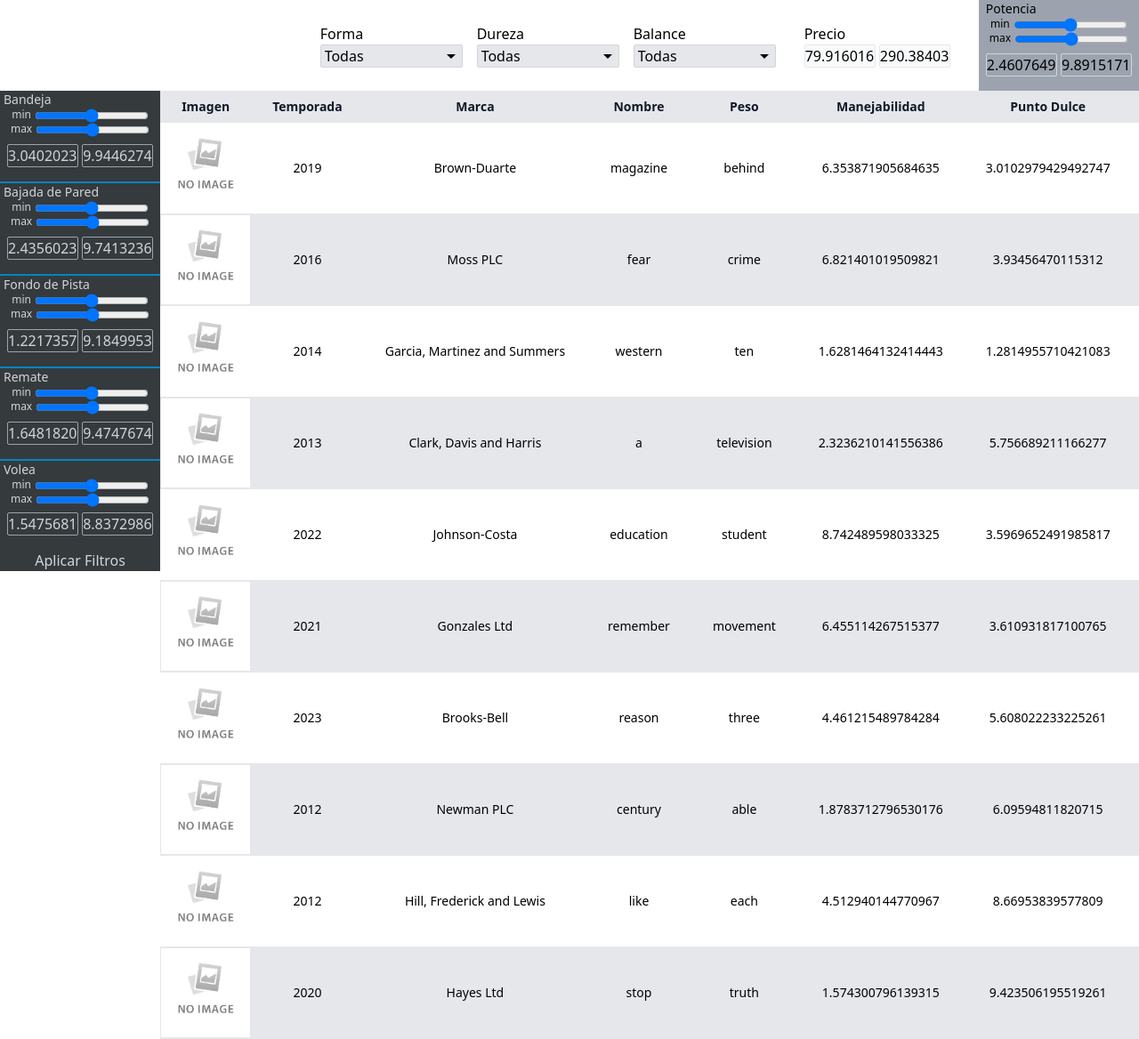
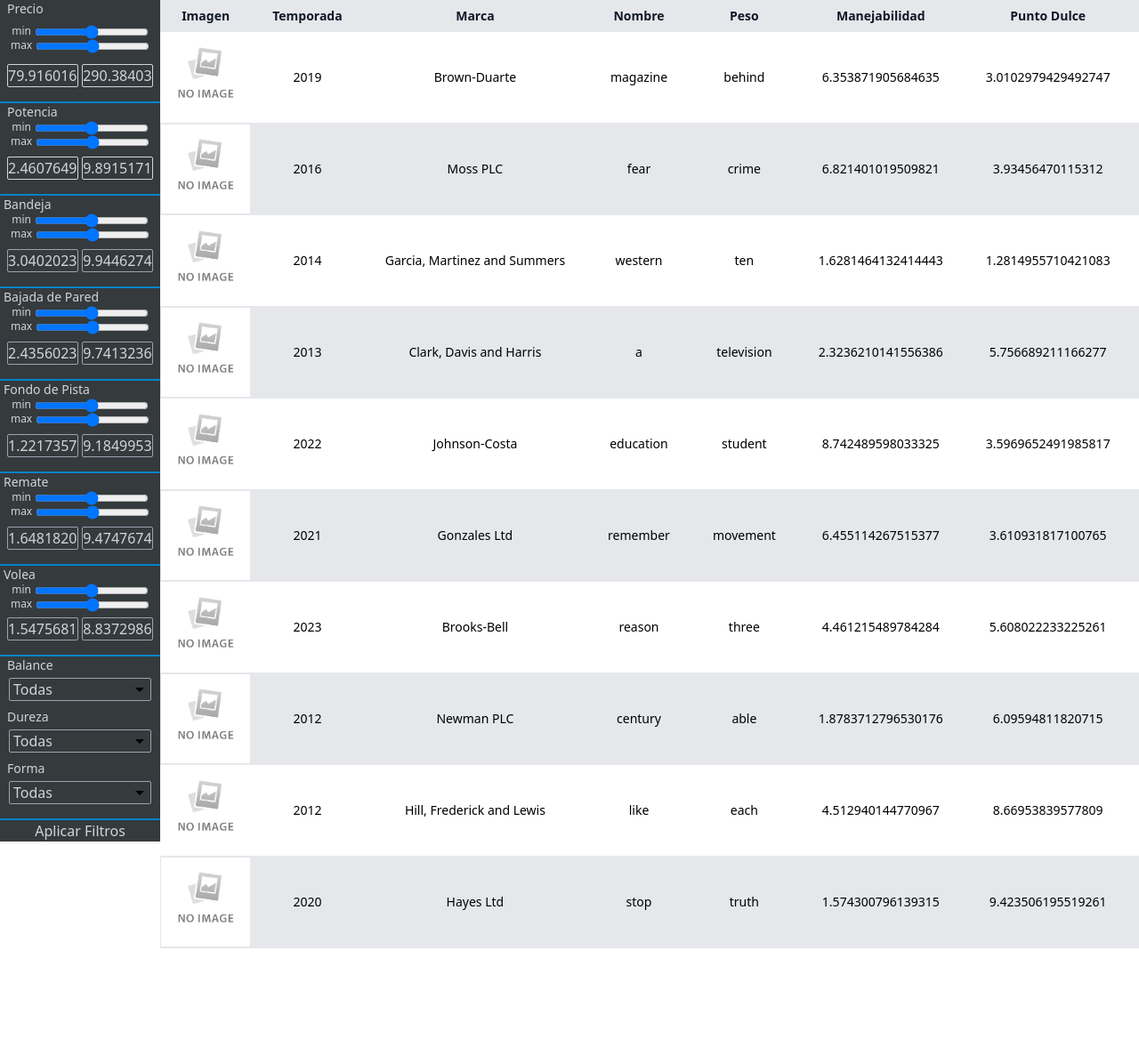
Before and after one commit to aritzjl/PadelChiquito, a Django app: page / in a window 1280 px wide. Shown: the whole page at 89% size. After the commit the page ends 1066 px from the top, so only its background shows below. Run offline with Django 4.2, Linux system fonts and the light colour scheme; data comes from the database, SQL or seed files in the repository.

Commit message:
He cambiado el diseño general de la página.

```diff
--- a/apps/comparador/templates/comparador_pala.html
+++ b/apps/comparador/templates/comparador_pala.html
@@ -14,47 +14,28 @@
 			{% csrf_token %}
 			<div class="flex justify-end gap-8">
 				<div class="flex gap-4">
-					<div class="flex flex-col justify-center">
-						<label for="forma">Forma</label>
-						<select name="forma" class="bg-gray-200 border border-gray-300 focus-visible:outline-none w-40 rounded-sm pl-1">
-							<option value="todas">Todas</option>
-							{% for forma in formas %}
-							<option value="{{ forma.0 }}" {% if forma.0 == forma_seleccionada %}selected{% endif %}>{{ forma.1 }}
-							</option>
-							{% endfor %}
-						</select>
+
+				</div>
+			</div>
+			<aside class="float-left bg-[rgb(53,58,61)] text-gray-300">
+				<div class="flex justify-center flex-col border-b-2 border-b-sky-600">
+					<span class="mx-2 mb-2 text-sm">Precio</span>
+					<div class="flex flex-col items-center mb-3">
+						<div class="flex gap-1">
+							<span class="text-xs relative bottom-px">min</span>
+							<input type="range" id="precio_range_min" class="w-32" min="0" max="100">
+						</div>
+						<div class="flex gap-1">
+							<span class="text-xs relative bottom-px">max</span>
+							<input type="range" id="precio_range_max" class="w-32" min="0" max="100">
+						</div>
 					</div>
-					<div class="flex flex-col justify-center">
-						<label for="dureza">Dureza</label>
-						<select name="dureza" class="bg-gray-200 border border-gray-300 focus-visible:outline-none w-40 rounded-sm pl-1">
-							<option value="todas">Todas</option>
-							{% for dureza_opcion in tactos %}
-							<option value="{{ dureza_opcion.0 }}" {% if dureza_opcion == dureza_seleccionada %}selected{% endif %}>
-								{{ dureza_opcion.1 }}
-							</option>
-							{% endfor %}
-						</select>
-					</div>
-					<div class="flex flex-col justify-center">
-						<label for="balance">Balance</label>
-						<select name="balance" class="bg-gray-200 border border-gray-300 focus-visible:outline-none w-40 rounded-sm pl-1">
-							<option value="todas">Todas</option>
-							{% for balance_opcion in balances %}
-							<option value="{{ balance_opcion.0 }}" {% if balance_opcion.0 == balance_seleccionado %}selected{% endif %}>
-								{{ balance_opcion.1 }}
-							</option>
-							{% endfor %}
-						</select>
+					<div class="mb-4 mx-2">
+						<input type="number" class="w-20 border border-gray-300 bg-[rgb(53,58,61)] rounded-sm" name="precio_min" id="precio_min" value="{{ precio_min }}">
+						<input type="number" class="w-20 border border-gray-300 bg-[rgb(53,58,61)] rounded-sm" name="precio_max" id="precio_max" value="{{ precio_max }}">
 					</div>
 				</div>
-				<div class="flex justify-center flex-col ">
-					<span>Precio</span>
-					<div>
-						<input type="number" class="w-20 border bg-gray-50 border-gray-200 rounded-sm" name="precio_min" id="precio_min" value="{{ precio_min }}">
-						<input type="number" class="w-20 border bg-gray-50 border-gray-200 rounded-sm" name="precio_max" id="precio_max" value="{{ precio_max }}">
-					</div>
-				</div>
-				<div class="flex flex-col bg-gray-400">
+				<div class="flex flex-col border-b-2 border-b-sky-600">
 					<span class="mx-2 text-sm">Potencia</span>
 					<div class="flex flex-col items-center">
 						<div class="flex gap-1">
@@ -67,13 +48,11 @@
 						</div>
 					</div>
 					<div class="mt-2 mb-4 mx-2">
-						<input type="number" class="w-20 border border-gray-300 bg-gray-400 rounded-sm" name="potencia_min" id="potencia_min" value="{{ potencia_min }}">
-						<input type="number" class="w-20 border border-gray-300 bg-gray-400 rounded-sm" name="potencia_max" id="potencia_max" value="{{ potencia_max }}">
+						<input type="number" class="w-20 border border-gray-300 bg-[rgb(53,58,61)] rounded-sm" name="potencia_min" id="potencia_min" value="{{ potencia_min }}">
+						<input type="number" class="w-20 border border-gray-300 bg-[rgb(53,58,61)] rounded-sm" name="potencia_max" id="potencia_max" value="{{ potencia_max }}">
 					</div>
 				</div>
-			</div>
-			<aside class="float-left bg-[rgb(53,58,61)] text-gray-300">
-				<div class="flex flex-col border-b-2 border-b-sky-600 box-border">
+				<div class="flex flex-col border-b-2 border-b-sky-600">
 					<span class="mx-1 text-sm">Bandeja</span>
 					<div class="flex flex-col items-center">
 						<div class="flex gap-1">
@@ -90,7 +69,7 @@
 						<input type="number" class="w-20 border border-gray-400 bg-[rgb(53,58,61)] rounded-sm" name="bandeja_max" id="bandeja_max" value="{{ bandeja_max }}">
 					</div>
 				</div>
-				<div class="flex flex-col border-b-2 border-b-sky-600 box-border">
+				<div class="flex flex-col border-b-2 border-b-sky-600">
 					<span class="mx-1 text-sm">Bajada de Pared</span>
 					<div class="flex flex-col items-center">
 						<div class="flex gap-1">
@@ -107,7 +86,7 @@
 						<input type="number" class="w-20 border border-gray-400 bg-[rgb(53,58,61)] rounded-sm" name="bajada_pared_max" id="bajada_pared_max" value="{{ bajada_pared_max }}">
 					</div>
 				</div>
-				<div class="flex flex-col border-b-2 border-b-sky-600 box-border">
+				<div class="flex flex-col border-b-2 border-b-sky-600">
 					<span class="mx-1 text-sm">Fondo de Pista</span>
 					<div class="flex flex-col items-center">
 						<div class="flex gap-1">
@@ -124,7 +103,7 @@
 						<input type="number" class="w-20 border border-gray-400 bg-[rgb(53,58,61)] rounded-sm" name="fondo_pista_max" id="fondo_pista_max" value="{{ fondo_pista_max }}">
 					</div>
 				</div>
-				<div class="flex flex-col border-b-2 border-b-sky-600 box-border">
+				<div class="flex flex-col border-b-2 border-b-sky-600">
 					<span class="mx-1 text-sm">Remate</span>
 					<div class="flex flex-col items-center">
 						<div class="flex gap-1">
@@ -141,7 +120,7 @@
 						<input type="number" class="w-20 border border-gray-400 bg-[rgb(53,58,61)] rounded-sm" name="remate_max" id="remate_max" value="{{ remate_max }}">
 					</div>
 				</div>
-				<div class="flex flex-col">
+				<div class="flex flex-col border-b-2 border-b-sky-600">
 					<span class="mx-1 text-sm">Volea</span>
 					<div class="flex flex-col items-center">
 						<div class="flex gap-1">
@@ -157,6 +136,39 @@
 						<input type="number" class="w-20 border border-gray-400 bg-[rgb(53,58,61)] rounded-sm" name="volea_min" id="volea_min" value="{{ volea_min }}">
 						<input type="number" class="w-20 border border-gray-400 bg-[rgb(53,58,61)] rounded-sm" name="volea_max" id="volea_max" value="{{ volea_max }}">
 					</div>
+				</div>
+				<div class="flex flex-col justify-center mb-2">
+					<label for="balance" class="mx-2 mb-1 text-sm">Balance</label>
+					<select name="balance" class="bg-[rgb(53,58,61)] border border-gray-400 focus-visible:outline-none w-40 m-auto rounded-sm pl-1">
+						<option value="todas">Todas</option>
+						{% for balance_opcion in balances %}
+							<option value="{{ balance_opcion.0 }}" {% if balance_opcion.0 == balance_seleccionado %}selected{% endif %}>
+								{{ balance_opcion.1 }}
+							</option>
+						{% endfor %}
+					</select>
+				</div>
+				<div class="flex flex-col justify-center mb-2">
+					<label for="dureza" class="mx-2 mb-1 text-sm">Dureza</label>
+					<select name="dureza" class="bg-[rgb(53,58,61)] border border-gray-400 focus-visible:outline-none w-40 m-auto rounded-sm pl-1">
+						<option value="todas">Todas</option>
+						{% for dureza_opcion in tactos %}
+							<option value="{{ dureza_opcion.0 }}" {% if dureza_opcion == dureza_seleccionada %}selected{% endif %}>
+								{{ dureza_opcion.1 }}
+							</option>
+						{% endfor %}
+					</select>
+				</div>
+				<div class="flex flex-col justify-center border-b-2 border-b-sky-600">
+					<label for="forma" class="mx-2 mb-1 text-sm">Forma</label>
+					<select name="forma" class="bg-[rgb(53,58,61)] border border-gray-400 focus-visible:outline-none w-40 mx-auto rounded-sm pl-1 mb-4">
+						<option value="todas">Todas</option>
+						{% for forma in formas %}
+							<option value="{{ forma.0 }}" {% if forma.0 == forma_seleccionada %}selected{% endif %}>
+								{{ forma.1 }}
+							</option>
+						{% endfor %}
+					</select>
 				</div>
 				<div>
 					<button type="submit" class="transition-all w-full font-medium hover:bg-[rgb(33,38,41)]">Aplicar Filtros</button>
--- a/static/css/output.css
+++ b/static/css/output.css
@@ -711,6 +711,10 @@ video {
   clear: none;
 }
 
+.m-auto {
+  margin: auto;
+}
+
 .mx-1 {
   margin-left: 0.25rem;
   margin-right: 0.25rem;
@@ -721,6 +725,11 @@ video {
   margin-right: 0.5rem;
 }
 
+.mx-auto {
+  margin-left: auto;
+  margin-right: auto;
+}
+
 .mb-4 {
   margin-bottom: 1rem;
 }
@@ -735,6 +744,22 @@ video {
 
 .mt-2 {
   margin-top: 0.5rem;
+}
+
+.mb-2 {
+  margin-bottom: 0.5rem;
+}
+
+.mt-4 {
+  margin-top: 1rem;
+}
+
+.mb-1 {
+  margin-bottom: 0.25rem;
+}
+
+.mb-3 {
+  margin-bottom: 0.75rem;
 }
 
 .box-border {
--- a/static/js/comparadorPalas.js
+++ b/static/js/comparadorPalas.js
@@ -1,4 +1,5 @@
 const configurations = [
+  ['precio_range_min', 'precio_range_max', 'precio_min', 'precio_max'],
   ['potencia_range_min', 'potencia_range_max', 'potencia_min', 'potencia_max'],
   ['bandeja_range_min', 'bandeja_range_max', 'bandeja_min', 'bandeja_max'],
   ['bajada_pared_range_min', 'bajada_pared_range_max', 'bajada_pared_min', 'bajada_pared_max'],
```
Also changed, not shown: other parts of static/css/output.css (+40 -0 lines).
